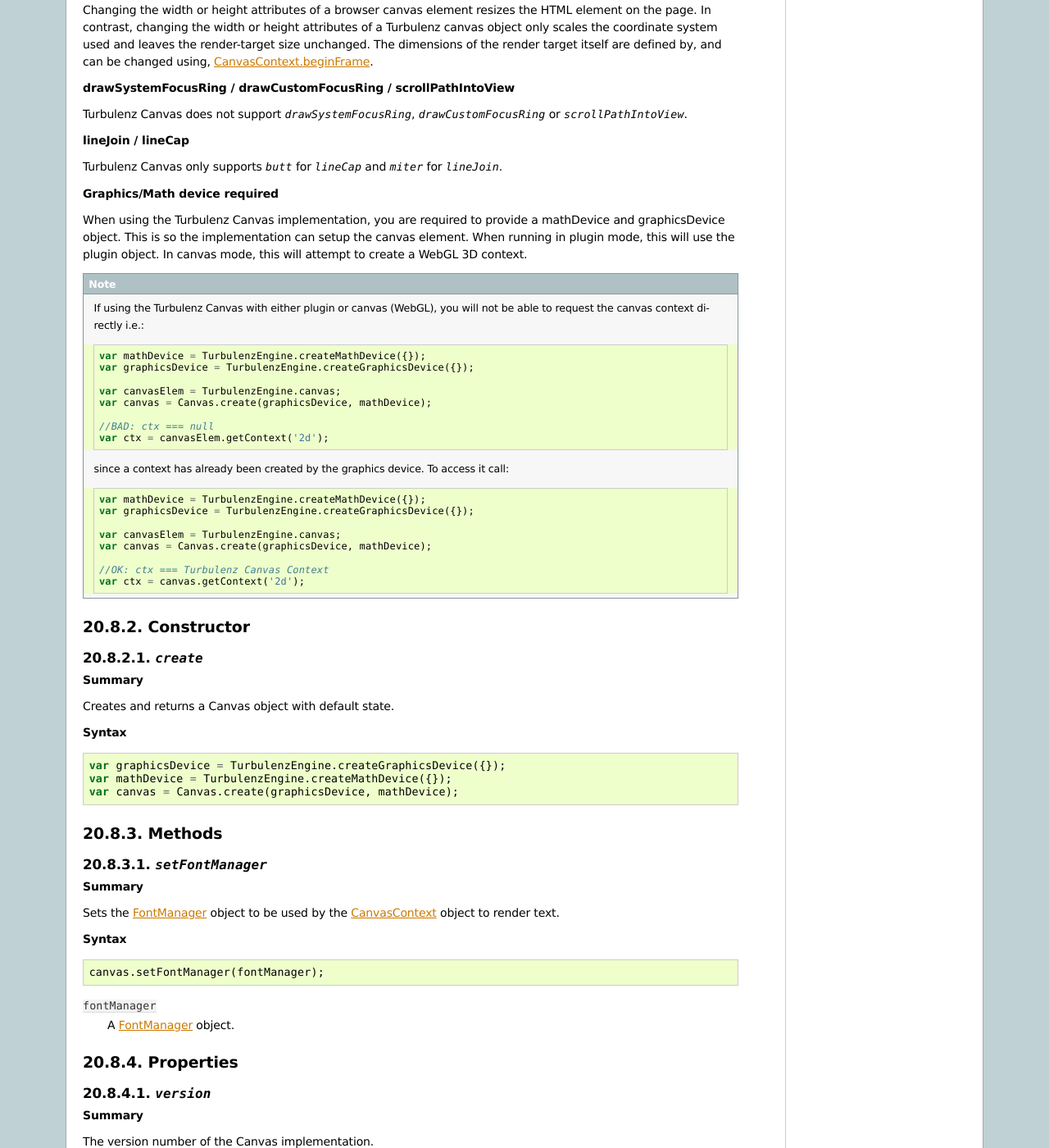
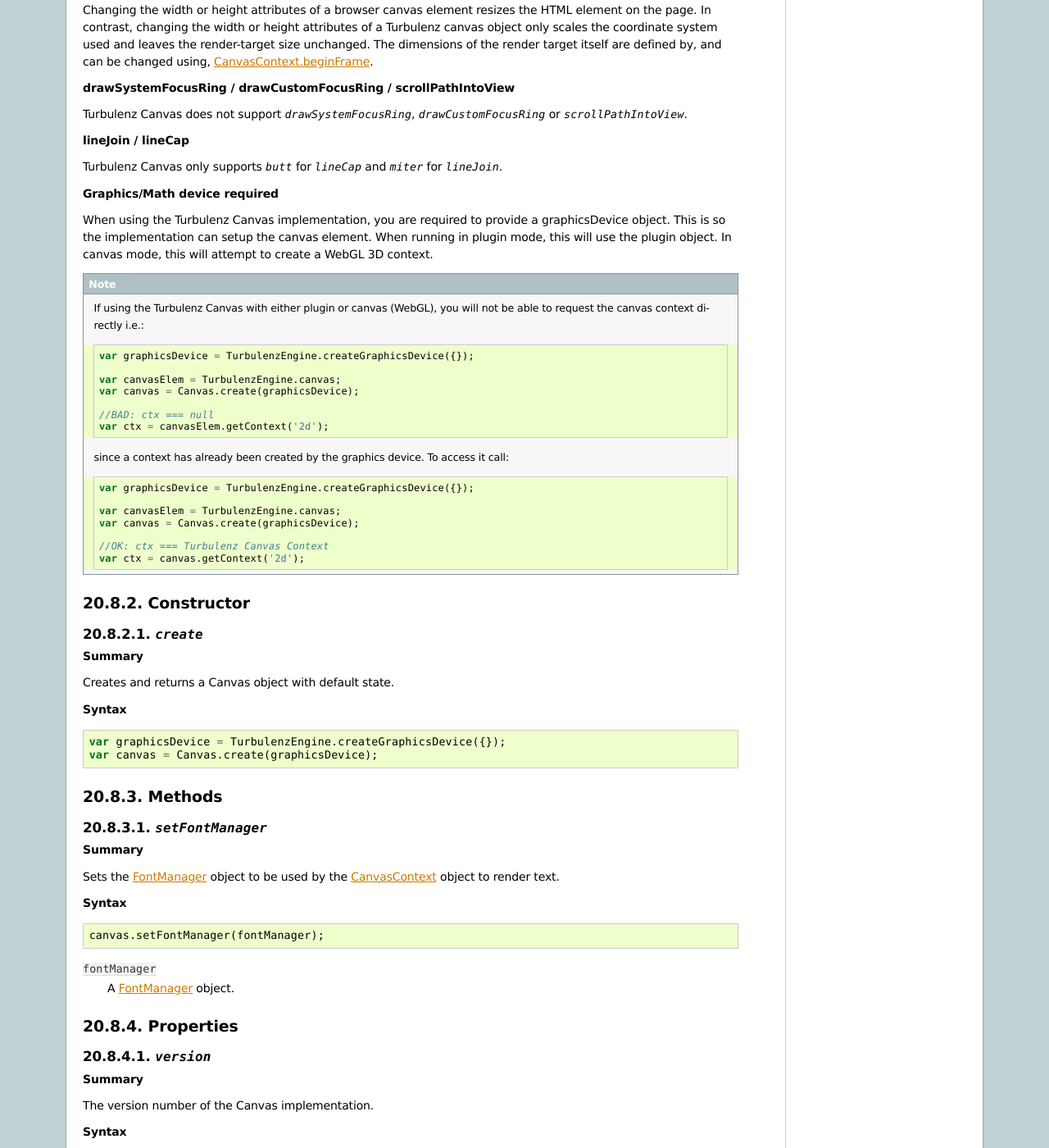
Before and after one commit to turbulenz/turbulenz_engine, a Sphinx documentation site: the page built from docs/source/jslibrary_api/canvas_api.rst, in a window 1280 px wide and 1400 px high, scrolled down 1976 px. Shown: the whole window at 82% size. Built offline with Sphinx 7.4.7, drawn with Linux system fonts in a browser that asks for light colours.

Commit message:
Updated documentation, canvas does not require a math device.

```diff
--- a/docs/source/jslibrary_api/canvas_api.rst
+++ b/docs/source/jslibrary_api/canvas_api.rst
@@ -137,7 +137,7 @@
 
 **Graphics/Math device required**
 
-When using the Turbulenz Canvas implementation, you are required to provide a mathDevice and graphicsDevice object.
+When using the Turbulenz Canvas implementation, you are required to provide a graphicsDevice object.
 This is so the implementation can setup the canvas element.
 When running in plugin mode, this will use the plugin object. In canvas mode, this will attempt to create a WebGL 3D context.
 
@@ -145,22 +145,20 @@
 
     If using the Turbulenz Canvas with either plugin or canvas (WebGL), you will not be able to request the canvas context directly i.e.::
 
-        var mathDevice = TurbulenzEngine.createMathDevice({});
         var graphicsDevice = TurbulenzEngine.createGraphicsDevice({});
 
         var canvasElem = TurbulenzEngine.canvas;
-        var canvas = Canvas.create(graphicsDevice, mathDevice);
+        var canvas = Canvas.create(graphicsDevice);
 
         //BAD: ctx === null
         var ctx = canvasElem.getContext('2d');
 
     since a context has already been created by the graphics device. To access it call::
 
-        var mathDevice = TurbulenzEngine.createMathDevice({});
         var graphicsDevice = TurbulenzEngine.createGraphicsDevice({});
 
         var canvasElem = TurbulenzEngine.canvas;
-        var canvas = Canvas.create(graphicsDevice, mathDevice);
+        var canvas = Canvas.create(graphicsDevice);
 
         //OK: ctx === Turbulenz Canvas Context
         var ctx = canvas.getContext('2d');
@@ -184,8 +182,7 @@
 **Syntax** ::
 
     var graphicsDevice = TurbulenzEngine.createGraphicsDevice({});
-    var mathDevice = TurbulenzEngine.createMathDevice({});
-    var canvas = Canvas.create(graphicsDevice, mathDevice);
+    var canvas = Canvas.create(graphicsDevice);
 
 
 Methods
```
